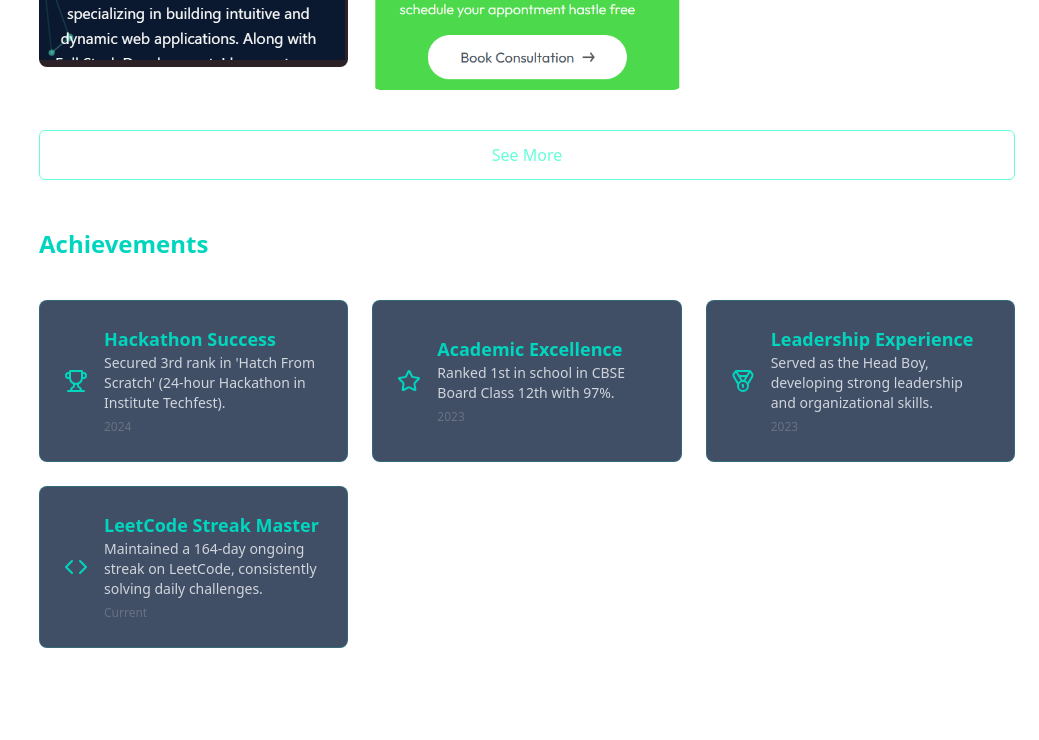
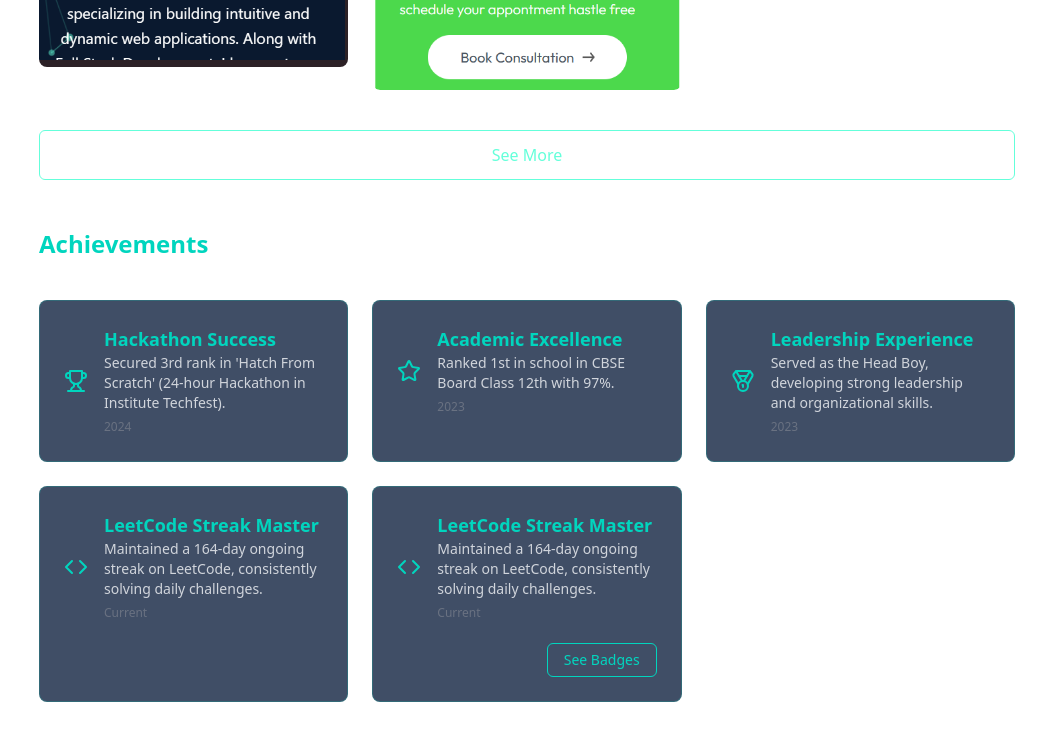
Before and after one commit to PrashunRaj/portfolio, a React (Vite) app: page / in a window 1280 px wide. Shown: the part 2882-3622 px from the top of the page, without its empty margins (241-1280 px from the left). Built offline with nearby package versions, Linux system fonts and the light colour scheme.

Commit message:
see badge

```diff
--- a/src/components/Achievements.jsx
+++ b/src/components/Achievements.jsx
@@ -29,7 +29,6 @@ import jan_vid from '../assets/jan_vid.gif';
 const AchievementSection = () => {
   const [showBadges, setShowBadges] = useState(false);
   const [selectedBadge, setSelectedBadge] = useState(null);
-
   const leetcodeBadges = [
     {
       name: "Fifty Days Badge",
@@ -110,6 +109,24 @@ const AchievementSection = () => {
       description: "Maintained a 164-day ongoing streak on LeetCode, consistently solving daily challenges.",
       date: "Current",
       onClick: () => setShowBadges(true)
+    } ,{
+      icon: <Code className="text-teal-400" />,
+      title: "LeetCode Streak Master",
+      description: "Maintained a 164-day ongoing streak on LeetCode, consistently solving daily challenges.",
+      date: "Current",
+      action: (
+        <button
+          onClick={(e) => {
+            e.stopPropagation();
+            setShowBadges(true);
+          }}
+          className="mt-2 px-4 py-1.5 text-sm bg-transparent border border-teal-400
+                     text-teal-400 rounded-md hover:bg-teal-400/10
+                     transition-all duration-300"
+        >
+          See Badges
+        </button>
+      )
     }
   ];
 
@@ -160,20 +177,35 @@ const AchievementSection = () => {
       </div>
       <div className="flex-1 overflow-y-auto px-4 sm:px-6 pb-4 sm:pb-6 scrollbar-thin scrollbar-thumb-teal-400 scrollbar-track-transparent">
         <div className="grid grid-cols-1 md:grid-cols-2 lg:grid-cols-3 gap-4 sm:gap-6">
+
 {achievements.map((achievement, index) => (
   <div
     key={index}
-              className="bg-[#112240]/80 backdrop-blur-sm border border-teal-400/20 rounded-lg p-4 sm:p-6 flex items-center space-x-3 sm:space-x-4 hover:bg-[#112240]/70 transition-all duration-300 ease-in-out cursor-pointer"
-              onClick={achievement.onClick}
+    className="bg-[#112240]/80 backdrop-blur-sm border border-teal-400/20
+               rounded-lg p-4 sm:p-6 flex flex-col space-y-3
+               hover:bg-[#112240]/70 transition-all duration-300 ease-in-out"
   >
+    <div className="flex items-center space-x-3 sm:space-x-4">
       <div className="text-2xl sm:text-4xl">
         {achievement.icon}
       </div>
       <div>
-                <h3 className="font-semibold text-base sm:text-lg text-teal-400">{achievement.title}</h3>
-                <p className="text-xs sm:text-sm text-gray-300">{achievement.description}</p>
-                <span className="text-xs text-gray-500">{achievement.date}</span>
+        <h3 className="font-semibold text-base sm:text-lg text-teal-400">
+          {achievement.title}
+        </h3>
+        <p className="text-xs sm:text-sm text-gray-300">
+          {achievement.description}
+        </p>
+        <span className="text-xs text-gray-500">
+          {achievement.date}
+        </span>
       </div>
+    </div>
+    {achievement.action && (
+      <div className="flex justify-end">
+        {achievement.action}
+      </div>
+    )}
   </div>
 ))}
         </div>
```
Lines whose indentation alone changed are shown as unchanged.
